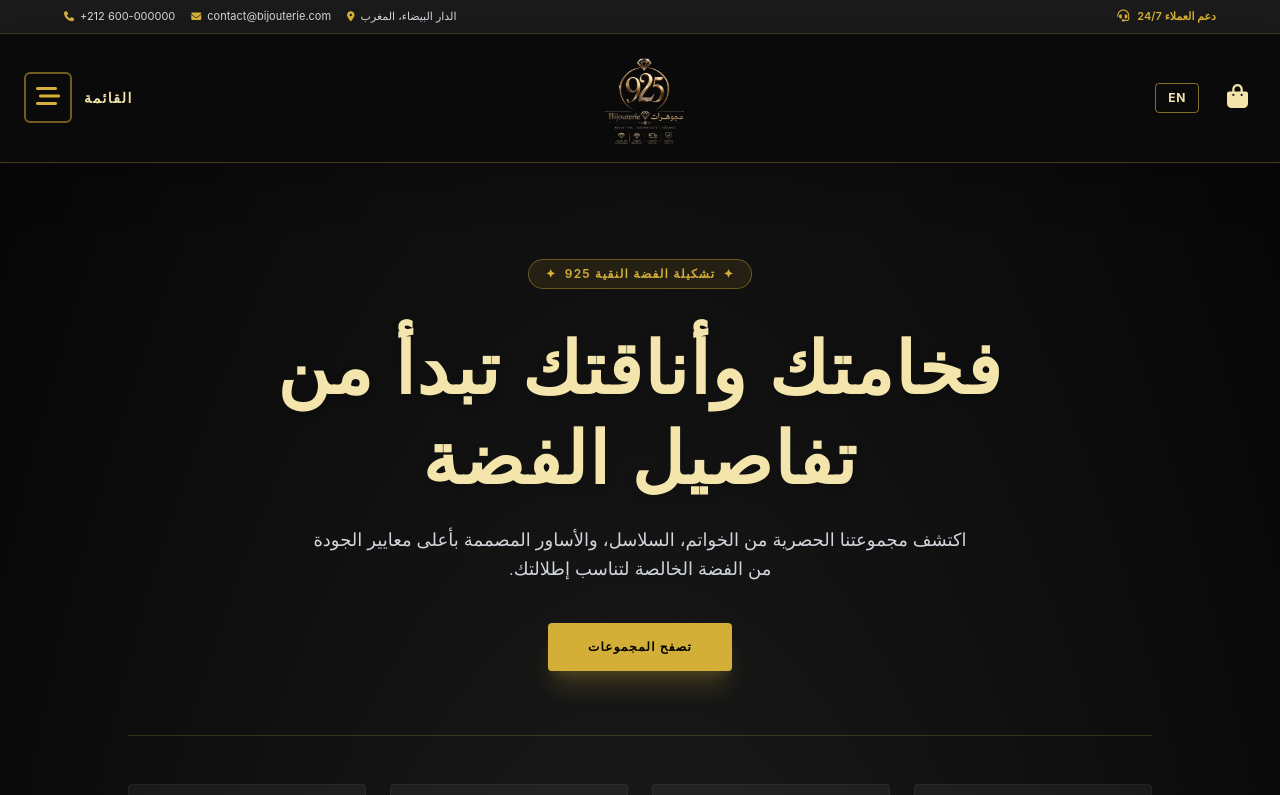
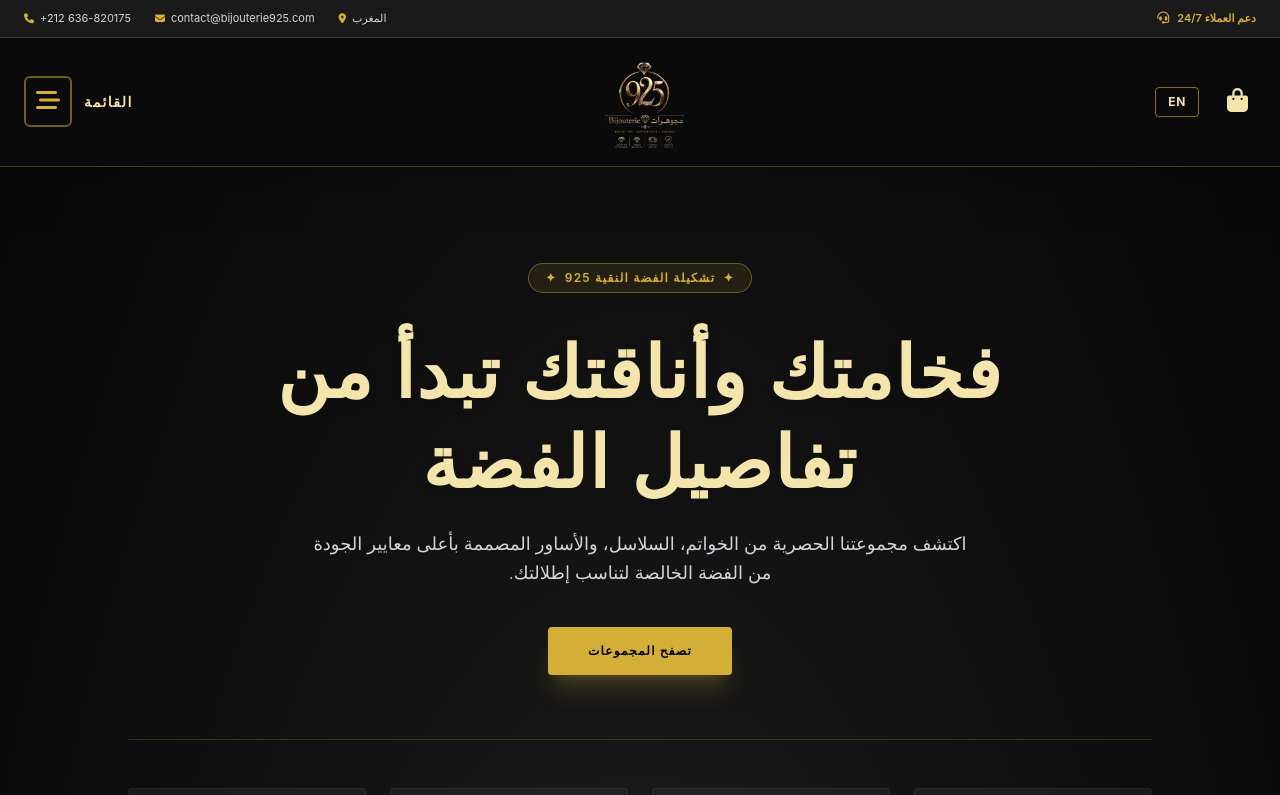
Before and after one commit to oussamael359-svg/bijouterie-925, a React (Vite) app: page / in a window 1280 px wide. Shown: the top 795 px of the page. Built offline with nearby package versions, Linux system fonts and the light colour scheme; the HTML template or start-up script is replaced by a standard one.

Commit message:
تعديل المكونات وإضافة أقسام جديدة

```diff
--- a/src/components/TopBar.jsx
+++ b/src/components/TopBar.jsx
@@ -2,35 +2,43 @@ import React from 'react';
 
 export default function TopBar({ currentLang }) {
   return (
-    <div className="bg-[#1A1A1A] text-white py-2 px-3 sm:px-4 border-b border-[#D4AF37]/20">
+    <div className="bg-[#1A1A1A] text-white py-2.5 px-3 sm:px-6 border-b border-[#D4AF37]/20">
       {/* تثبيت اتجاه Flexbox دائماً من اليسار لليمين لمنع الانقلاب عند تغيير اللغة */}
-      <div className="max-w-6xl mx-auto flex flex-wrap justify-between items-center gap-2 text-[10px] sm:text-[11px]" dir="ltr">
+      <div className="max-w-7xl mx-auto flex flex-col md:flex-row justify-between items-center gap-2.5 text-[10px] sm:text-[11px]" dir="ltr">
 
-        {/* معلومات التواصل والموقع */}
-        <div className="flex items-center gap-3 sm:gap-4 text-gray-300 mx-auto md:mx-0 flex-wrap justify-center">
+        {/* معلومات التواصل والموقع (تظهر كاملة ومتناسقة على جميع الشاشات) */}
+        <div className="flex items-center gap-3 sm:gap-6 text-gray-300 flex-wrap justify-center">
 
           {/* رقم الهاتف */}
-          <a href="tel:+212600000000" className="flex items-center gap-1.5 hover:text-[#D4AF37] transition duration-200">
-            <i className="fa-solid fa-phone text-[#D4AF37] text-[9px] sm:text-[10px]"></i>
-            <span>+212 600-000000</span>
+          <a
+            href="tel:+212636820175"
+            className="flex items-center gap-1.5 hover:text-[#D4AF37] transition duration-200"
+            title="Call Us"
+          >
+            <i className="fa-solid fa-phone text-[#D4AF37] text-[10px]"></i>
+            <span>+212 636-820175</span>
           </a>
 
-          {/* البريد الإلكتروني مع منع التداخل النصي على الشاشات الصغيرة */}
-          <a href="mailto:contact@bijouterie.com" className="flex items-center gap-1.5 hover:text-[#D4AF37] transition duration-200">
-            <i className="fa-solid fa-envelope text-[#D4AF37] text-[9px] sm:text-[10px]"></i>
-            <span className="truncate max-w-[170px] sm:max-w-none">contact@bijouterie.com</span>
+          {/* البريد الإلكتروني مع منع التداخل النصي */}
+          <a
+            href="mailto:contact@bijouterie925.com"
+            className="flex items-center gap-1.5 hover:text-[#D4AF37] transition duration-200"
+            title="Email Us"
+          >
+            <i className="fa-solid fa-envelope text-[#D4AF37] text-[10px]"></i>
+            <span className="truncate max-w-[160px] sm:max-w-none">contact@bijouterie925.com</span>
           </a>
 
-          {/* المكان / المدينة */}
-          <span className="hidden sm:flex items-center gap-1.5 text-gray-300">
+          {/* المكان / المدينة (ظاهرة الآن حتى في الهواتف) */}
+          <span className="flex items-center gap-1.5 text-gray-300">
             <i className="fa-solid fa-location-dot text-[#D4AF37] text-[10px]"></i>
-            <span>{currentLang === 'ar' ? 'الدار البيضاء، المغرب' : 'Casablanca, Morocco'}</span>
+            <span>{currentLang === 'ar' ? 'المغرب' : 'Morocco'}</span>
           </span>
 
         </div>
 
-        {/* دعم العملاء 24/7 (يظهر في الشاشات المتوسطة فصاعداً) */}
-        <div className="hidden md:flex items-center gap-2 text-[#D4AF37] font-semibold">
+        {/* دعم العملاء 24/7 (يظهر الآن بوضوح في جميع الأجهزة) */}
+        <div className="flex items-center gap-2 text-[#D4AF37] font-semibold">
           <i className="fa-solid fa-headset text-xs"></i>
           <span>
             {currentLang === 'ar' ? 'دعم العملاء 24/7' : '24/7 Customer Support'}
```
